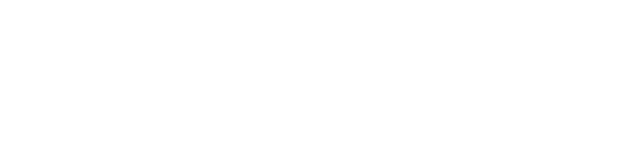
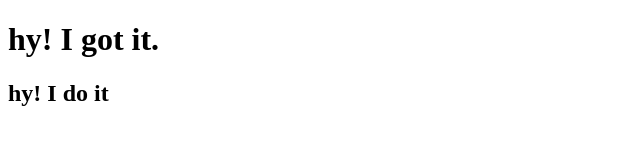
Before and after one commit to tanviralam1998/git_prac, a plain HTML site: page index.html in a window 1280 px wide. Shown: the whole page, without its empty margins (0-640 px from the left). Drawn offline with Linux system fonts and the light colour scheme.

Commit message:
learned github

```diff
--- a/index.html
+++ b/index.html
@@ -7,6 +7,8 @@
     <title>Document</title>
 </head>
 <body>
+    <h1>hy! I got it.</h1>
+    <h2>hy! I do it</h2>
 
 </body>
 </html>
```
